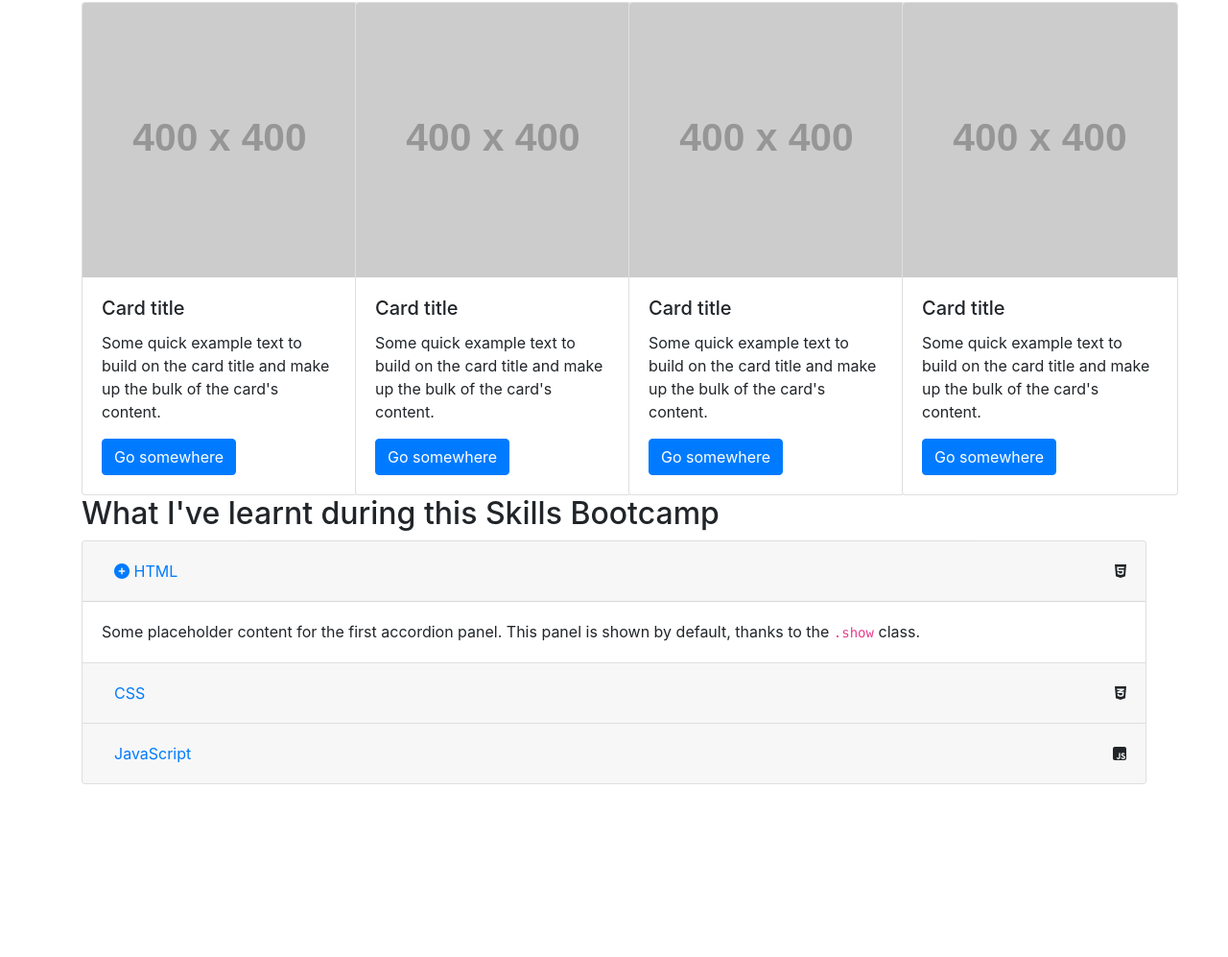
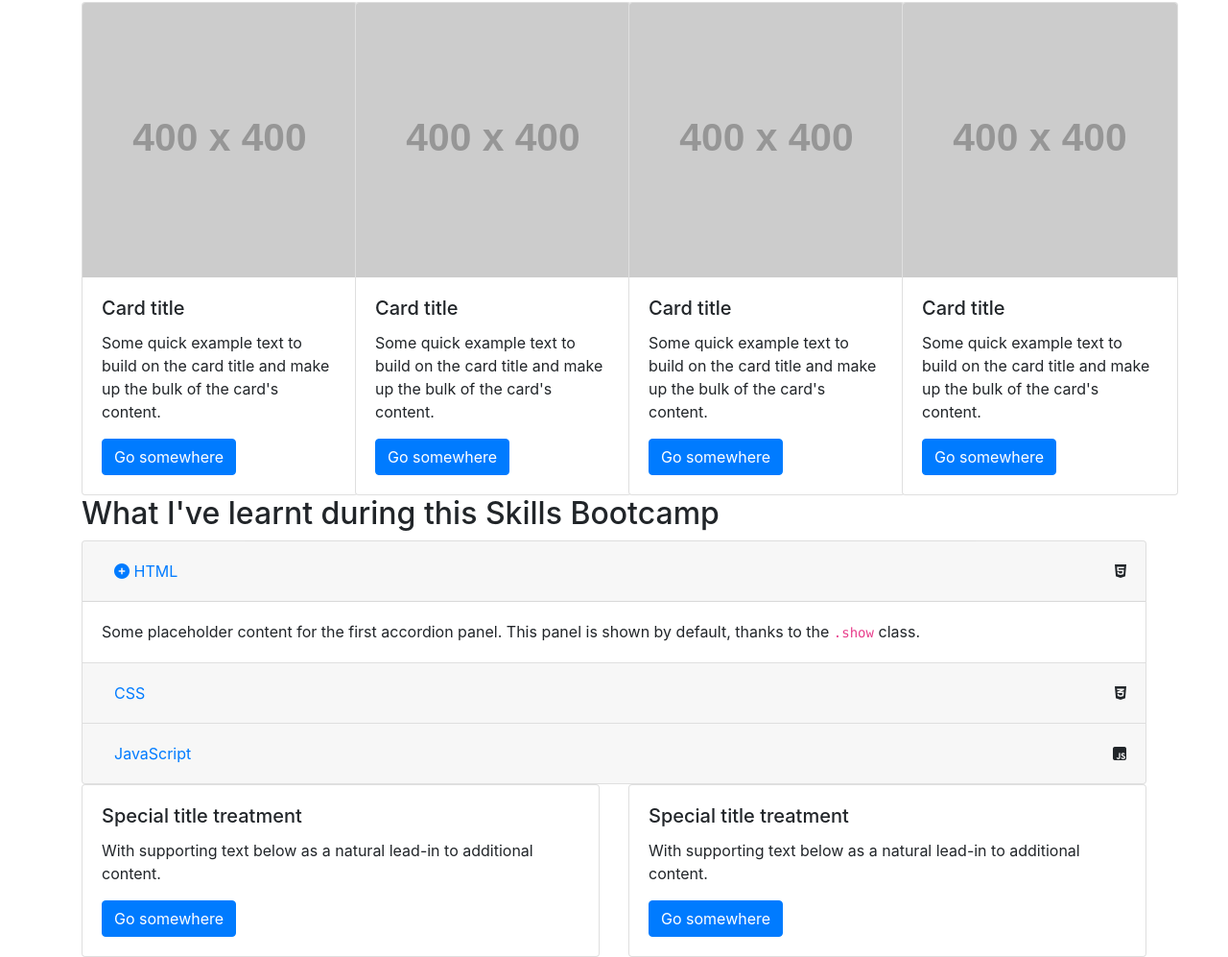
Before and after one commit to leightongrant/Bootstrap-Portfolio, a plain HTML site: page index.html in a window 1280 px wide. Shown: the part 467-1464 px from the top of the page at 96% size. Before the commit the page ends 1284 px from the top, so only its background shows below. Drawn offline with nearby package versions, Linux system fonts and the light colour scheme; placeholder pictures from the web are drawn by us.

Commit message:
adds contact and about section

```diff
--- a/index.html
+++ b/index.html
@@ -208,6 +208,42 @@
         </div>
     </section>
 
+    <!-- About and Contact Section -->
+    <section id="about-contact">
+        <div class="container">
+            <div class="row">
+
+                <!-- About -->
+                <div class="col-6">
+                    <div class="about">
+                        <div class="card">
+                            <div class="card-body">
+                                <h5 class="card-title">Special title treatment</h5>
+                                <p class="card-text">With supporting text below as a natural lead-in to additional
+                                    content.</p>
+                                <a href="#" class="btn btn-primary">Go somewhere</a>
+                            </div>
+                        </div>
+                    </div>
+                </div>
+
+                <!-- Contact -->
+                <div class="col-6">
+                    <div class="contact">
+                        <div class="card">
+                            <div class="card-body">
+                                <h5 class="card-title">Special title treatment</h5>
+                                <p class="card-text">With supporting text below as a natural lead-in to additional
+                                    content.</p>
+                                <a href="#" class="btn btn-primary">Go somewhere</a>
+                            </div>
+                        </div>
+                    </div>
+                </div>
+            </div>
+        </div>
+    </section>
+
     <!-- Optional JavaScript -->
     <!-- jQuery first, then Popper.js, then Bootstrap JS -->
     <script src="https://code.jquery.com/jquery-3.3.1.slim.min.js"
```
